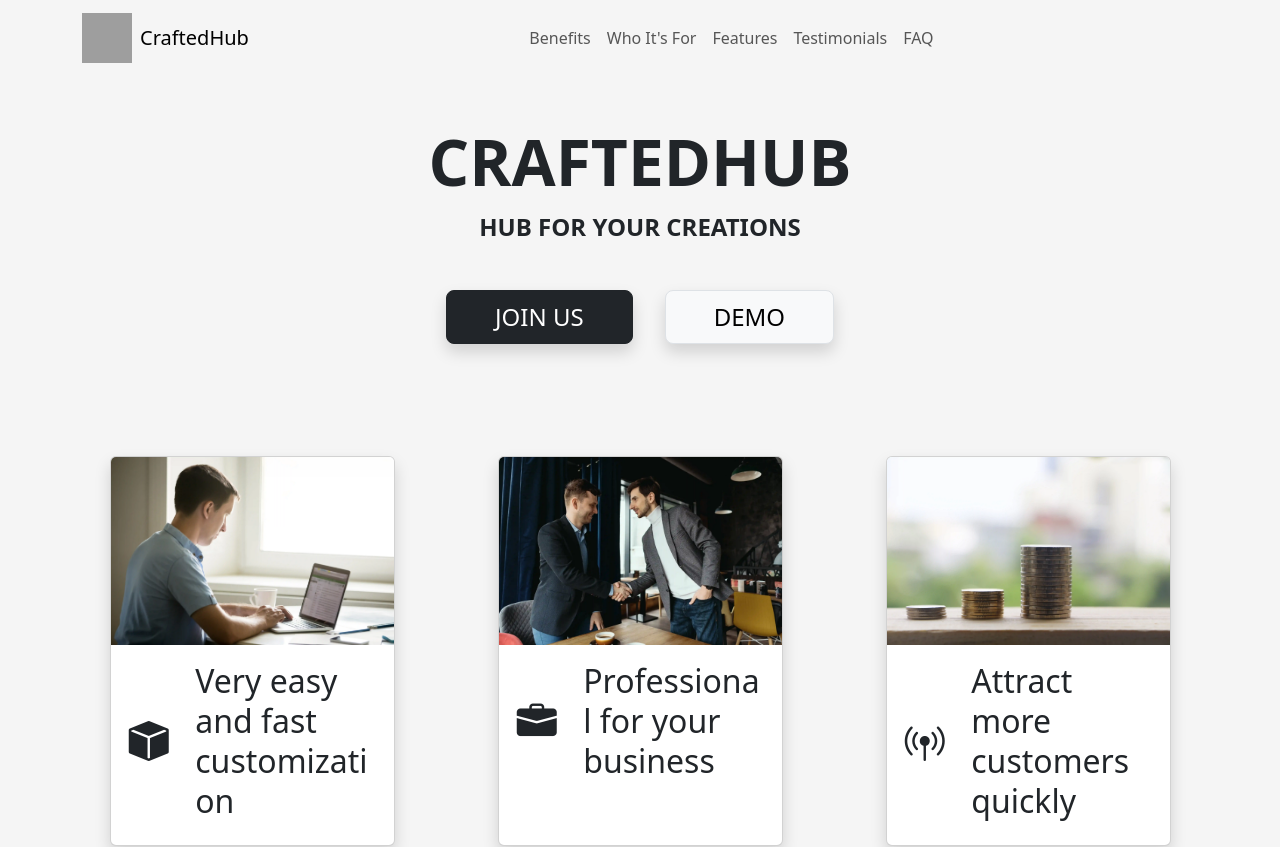
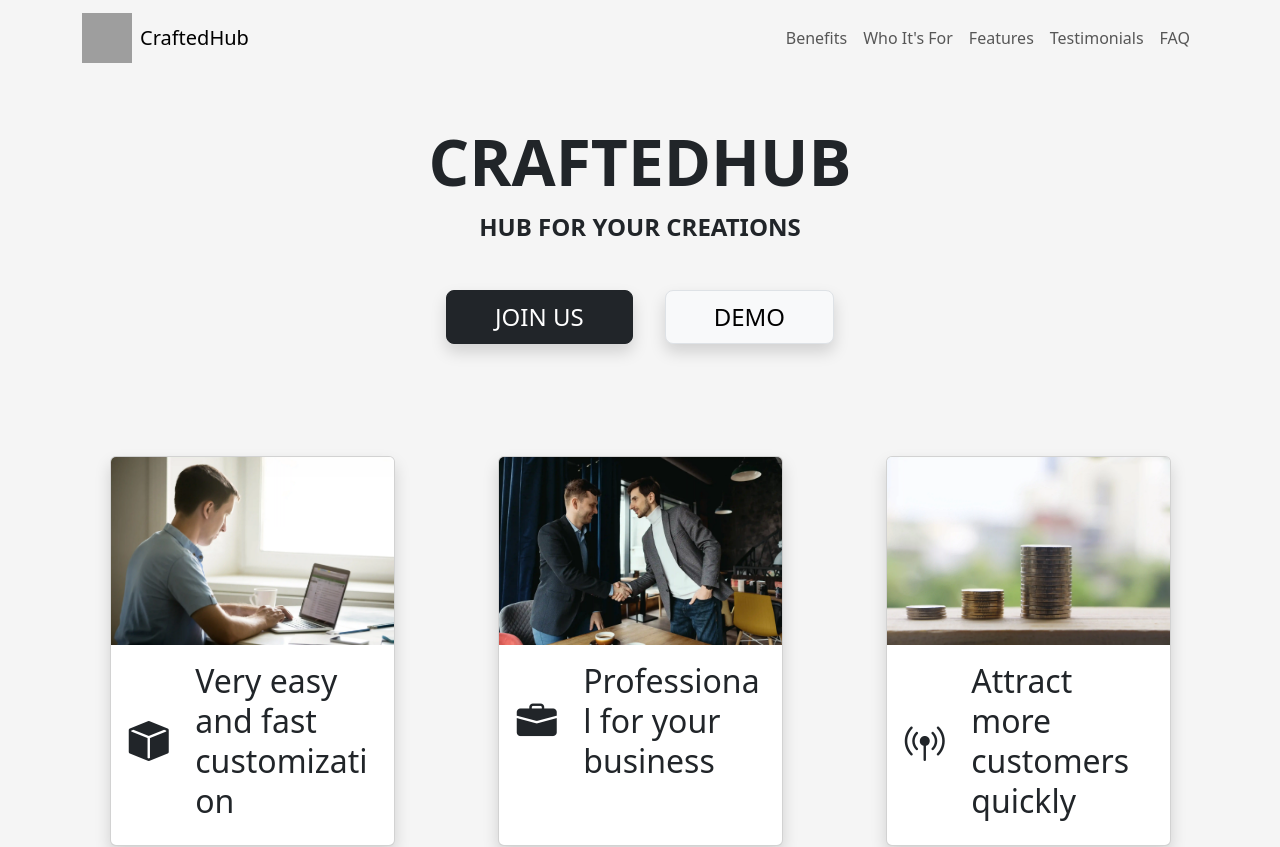
Before and after one commit to corgab/simple-landingpage, a Vue app: page / in a window 1280 px wide. Shown: the top 847 px of the page. Built offline with nearby package versions, Linux system fonts and the light colour scheme; grey boxes are pictures that could not be loaded.

Commit message:
add better nav

```diff
--- a/src/components/Nav.vue
+++ b/src/components/Nav.vue
@@ -8,7 +8,7 @@
                 aria-controls="navbarNav" aria-expanded="false" aria-label="Toggle navigation">
                 <span class="navbar-toggler-icon"></span>
             </button>
-            <ul class="collapse navbar-collapse navbar-nav justify-content-center nav-pills" id="navbarNav">
+            <ul class="collapse navbar-collapse navbar-nav nav-pills me-auto justify-content-end" id="navbarNav">
                 <li class="nav-item" v-for="item in navItem">
                     <a class="nav-link " aria-current="page" :href="item.href">{{ item.name }}</a>
                 </li>
```
